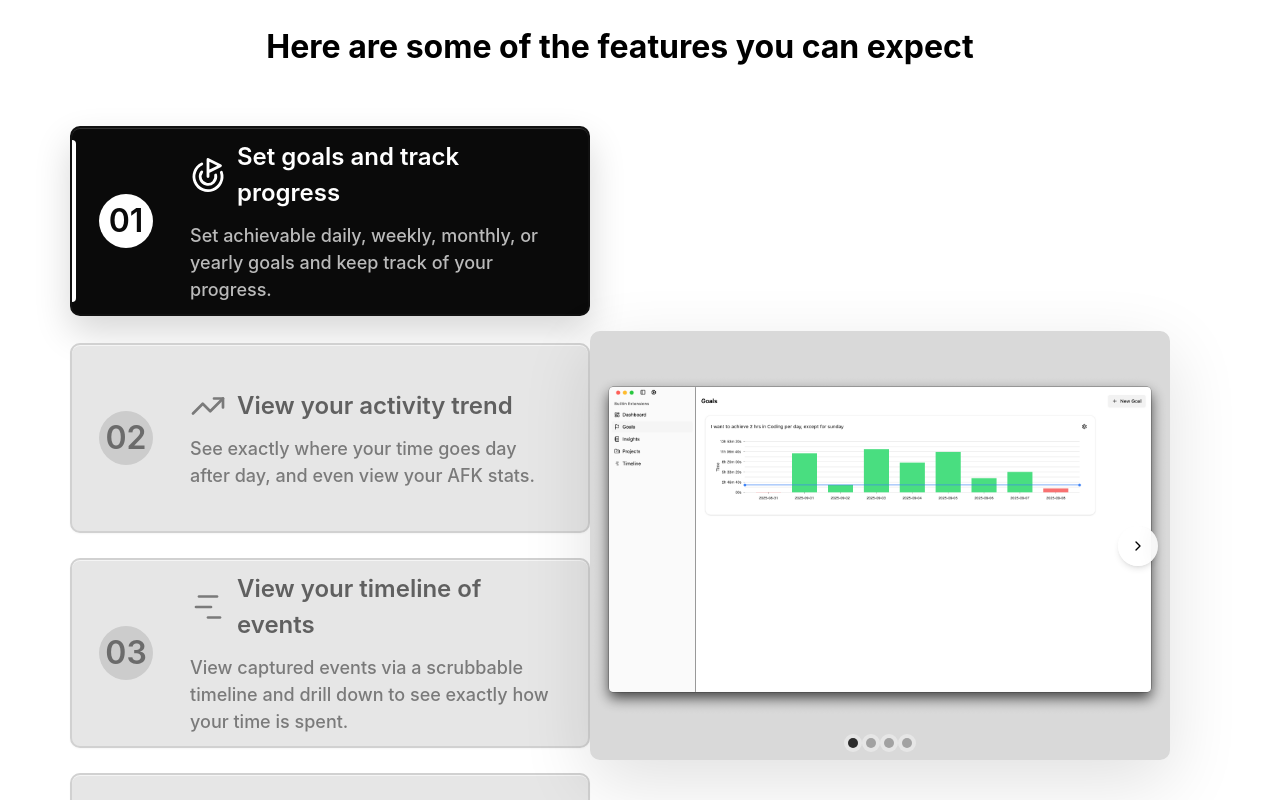
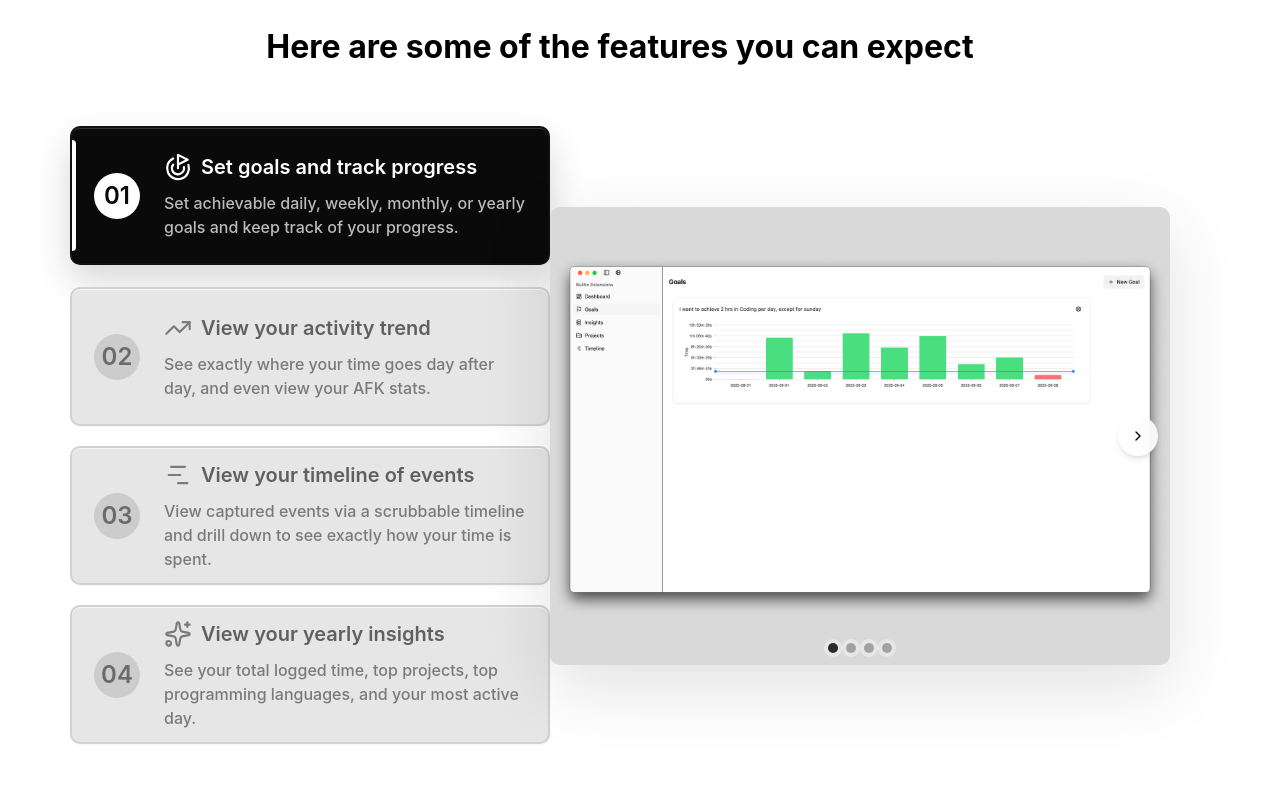
Before and after one commit to Skopio-app/landing-page, a Next.js app: page / in a window 1280 px wide. Shown: the part 920-1720 px from the top of the page. Built offline with nearby package versions, Linux system fonts and the light colour scheme.

Commit message:
chore: make feature cards smaller

```diff
--- a/components/feature-card.tsx
+++ b/components/feature-card.tsx
@@ -24,7 +24,7 @@ const FeatureCard: React.FC<FeatureCardProps> = ({
   return (
     <Card
       data-active={active}
-      className="feature-card relative h-full min-h-36 w-full gap-0 overflow-hidden rounded-[10px] border-2 py-0 shadow-none"
+      className="feature-card relative h-full min-h-32 w-full gap-0 overflow-hidden rounded-[10px] border-2 py-0 shadow-none"
     >
       <CardContent className="h-full p-0">
         <button
@@ -32,26 +32,26 @@ const FeatureCard: React.FC<FeatureCardProps> = ({
           aria-controls="feature-preview"
           aria-pressed={active}
           onClick={onSelect}
-          className="feature-card__button grid h-full min-h-34 w-full grid-cols-[46px_minmax(0,1fr)] items-center gap-3 px-4 py-2.5 text-left outline-none sm:grid-cols-[54px_minmax(0,1fr)] sm:gap-9.25 sm:px-6.75 sm:py-2.75"
+          className="feature-card__button grid h-full min-h-30 w-full grid-cols-[42px_minmax(0,1fr)] items-center gap-3 px-4 py-3 text-left outline-none sm:grid-cols-[46px_minmax(0,1fr)] sm:gap-6 sm:px-5.5 sm:py-3"
         >
           <span aria-hidden="true" className="feature-card__marker" />
 
-          <span className="feature-card__number flex size-11.5 shrink-0 items-center justify-center rounded-full text-xl leading-none font-semibold sm:size-13.5 sm:text-[32px]">
+          <span className="feature-card__number flex size-10.5 shrink-0 items-center justify-center rounded-full text-lg leading-none font-semibold sm:size-11.5 sm:text-2xl">
             {itemNumber}
           </span>
 
-          <span className="flex min-w-0 flex-col gap-2.75">
-            <span className="flex items-center gap-2.75">
+          <span className="flex min-w-0 flex-col gap-2.25">
+            <span className="flex items-center gap-2.25">
               <Icon
                 aria-hidden="true"
-                className="feature-card__icon size-6.5 shrink-0 sm:size-9"
+                className="feature-card__icon size-5.5 shrink-0 sm:size-7"
                 strokeWidth={1.8}
               />
-              <span className="feature-card__title text-xl leading-normal font-semibold sm:text-2xl">
+              <span className="feature-card__title text-lg leading-normal font-semibold sm:text-xl">
                 {title}
               </span>
             </span>
-            <span className="feature-card__description text-base leading-normal font-medium sm:text-lg">
+            <span className="feature-card__description text-sm leading-normal font-medium sm:text-base">
               {description}
             </span>
           </span>
--- a/components/features-section.tsx
+++ b/components/features-section.tsx
@@ -70,8 +70,8 @@ const FeaturesSection = () => {
         Here are some of the features you can expect
       </h2>
 
-      <div className="mt-14.25 grid items-center gap-10 min-[1180px]:grid-cols-[minmax(0,520px)_minmax(0,623px)] min-[1180px]:justify-between min-[1180px]:gap-0">
-        <div className="order-2 grid w-full auto-rows-fr gap-6.25 min-[1180px]:order-1">
+      <div className="mt-14.25 grid items-center gap-10 min-[1180px]:grid-cols-[minmax(0,480px)_minmax(0,623px)] min-[1180px]:justify-between min-[1180px]:gap-0">
+        <div className="order-2 grid w-full auto-rows-fr gap-5 min-[1180px]:order-1">
           {features.map((feature, index) => (
             <FeatureCard
               key={feature.title}
```
